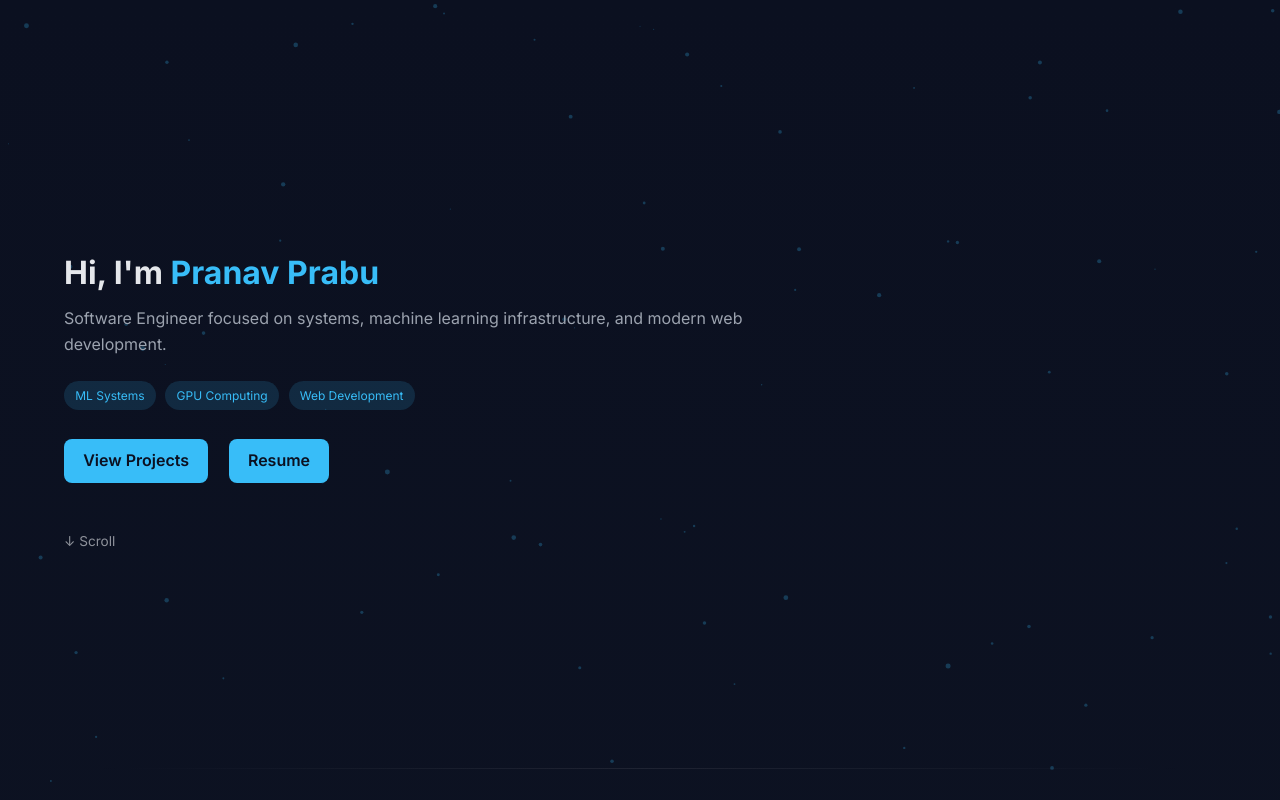
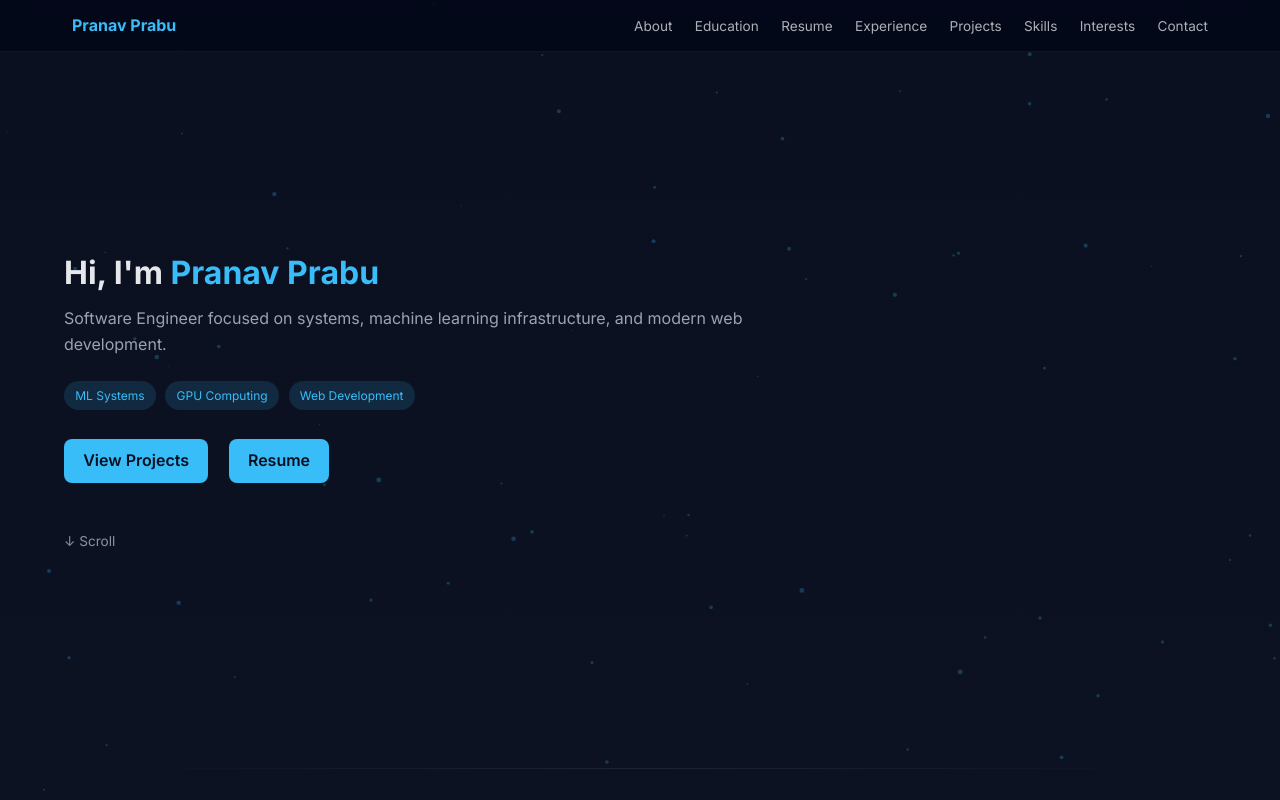
Before and after one commit to pranavprabu22/Website-Portfolio, a plain HTML site: page index.html in a window 1280 px wide. Shown: the top 800 px of the page. Drawn offline with Linux system fonts and the light colour scheme.

Commit message:
adding scrolling

```diff
--- a/index.html
+++ b/index.html
@@ -19,6 +19,24 @@
 
 <body>
   <canvas id="bg-canvas"></canvas>
+
+  <nav class="navbar">
+    <div class="nav-container">
+      <div class="nav-logo">Pranav Prabu</div>
+
+      <ul class="nav-links">
+        <li><a href="#about">About</a></li>
+        <li><a href="#education">Education</a></li>
+        <li><a href="#resume">Resume</a></li>
+        <li><a href="#experience">Experience</a></li>
+        <li><a href="#projects">Projects</a></li>
+        <li><a href="#skills">Skills</a></li>
+        <li><a href="#interests">Interests</a></li>
+        <li><a href="#contact">Contact</a></li>
+      </ul>
+    </div>
+  </nav>
+
 
   <header class="hero">
     <div class="hero-content">
@@ -48,7 +66,7 @@
 
 
   <main>
-    <section class="about">
+    <section id="about" class="about">
       <h2>About Me</h2>
       <p>
         I’m a software engineer with experience spanning systems programming,
@@ -77,7 +95,7 @@
       </div>
     </section>
 
-    <section class="resume">
+    <section id="resume" class="resume">
       <h2>Resume</h2>
       <p>
         A concise overview of my experience, education, and technical skills.
@@ -88,7 +106,7 @@
       </a>
     </section>
 
-    <section class="experience">
+    <section id="experience" class="experience">
       <h2>Experience</h2>
 
       <div class="exp-item">
@@ -115,7 +133,7 @@
       <div id="project-grid" class="project-grid"></div>
     </section>
 
-    <section class="skills">
+    <section id="skills" class="skills">
       <h2>Skills</h2>
 
       <div class="skills-grid">
@@ -141,7 +159,7 @@
       </div>
     </section>
 
-    <section class="interests">
+    <section id="interests" class="interests">
       <h2>Interests</h2>
 
       <div class="interests-grid">
@@ -179,7 +197,7 @@
       </div>
     </section>
 
-    <section class="contact">
+    <section id="contact" class="contact">
       <h2>Contact</h2>
       <p>
         I’m always open to discussing new opportunities, collaborations,
--- a/script.js
+++ b/script.js
@@ -98,3 +98,37 @@ function animate() {
 }
 
 animate();
+
+const sections = document.querySelectorAll("section");
+const navLinks = document.querySelectorAll(".nav-links a");
+
+window.addEventListener("scroll", () => {
+  let current = "";
+
+  sections.forEach(section => {
+    const sectionTop = section.offsetTop - 100;
+    if (scrollY >= sectionTop) {
+      current = section.getAttribute("id");
+    }
+  });
+
+  navLinks.forEach(link => {
+    link.classList.remove("active");
+    if (link.getAttribute("href") === `#${current}`) {
+      link.classList.add("active");
+    }
+  });
+});
+
+const observer = new IntersectionObserver(entries => {
+  entries.forEach(entry => {
+    if (entry.isIntersecting) {
+      entry.target.classList.add("visible");
+    }
+  });
+}, { threshold: 0.1 });
+
+document.querySelectorAll("section").forEach(section => {
+  section.classList.add("reveal");
+  observer.observe(section);
+});
--- a/styles.css
+++ b/styles.css
@@ -55,6 +55,7 @@ body {
 
 .hero {
   animation: fadeInUp 1.2s ease forwards;
+  padding-top: 7rem;
 }
 
 .hero-content {
@@ -144,6 +145,22 @@ section {
   max-width: 1100px;
   margin: auto;
   position: relative;
+  scroll-margin-top: 80px;
+}
+
+html {
+  scroll-behavior: smooth;
+}
+
+.reveal {
+  opacity: 0;
+  transform: translateY(20px);
+  transition: all 0.7s ease;
+}
+
+.reveal.visible {
+  opacity: 1;
+  transform: translateY(0);
 }
 
 section::before {
@@ -233,6 +250,50 @@ section::before {
   margin-right: 1rem;
 }
 
+.navbar {
+  position: fixed;
+  top: 0;
+  width: 100%;
+  z-index: 100;
+  backdrop-filter: blur(12px);
+  background: rgba(2, 6, 23, 0.75);
+  border-bottom: 1px solid rgba(255,255,255,0.05);
+}
+
+.nav-container {
+  max-width: 1200px;
+  margin: auto;
+  padding: 0.8rem 2rem;
+  display: flex;
+  justify-content: space-between;
+  align-items: center;
+}
+
+.nav-logo {
+  font-weight: 700;
+  color: var(--accent);
+}
+
+.nav-links {
+  display: flex;
+  list-style: none;
+  gap: 1.4rem;
+}
+
+.nav-links a {
+  text-decoration: none;
+  color: var(--text);
+  font-size: 0.85rem;
+  opacity: 0.75;
+  transition: opacity 0.2s ease;
+}
+
+.nav-links a:hover,
+.nav-links a.active {
+  opacity: 1;
+  color: var(--accent);
+}
+
 .footer {
   text-align: center;
   padding: 2rem;
```
